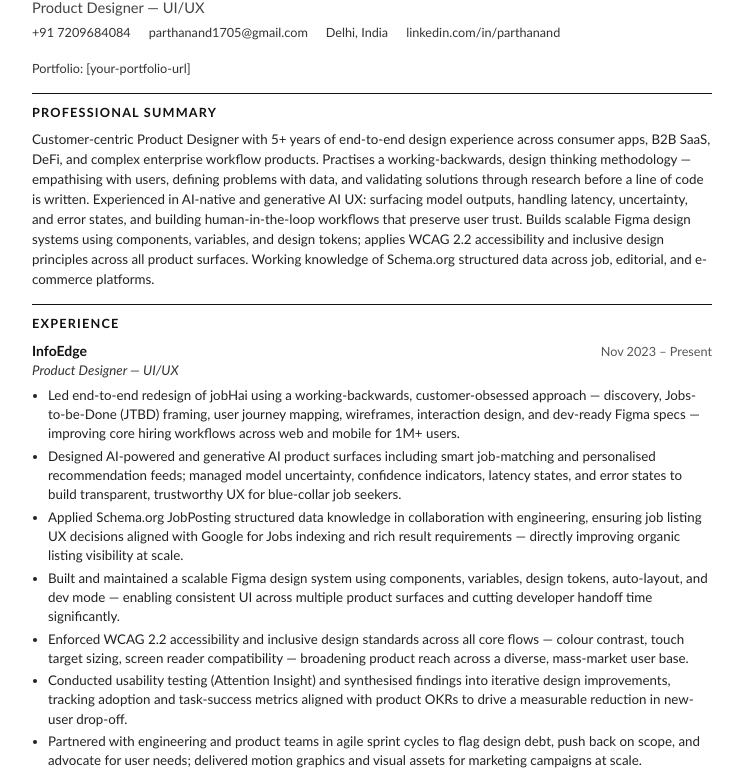
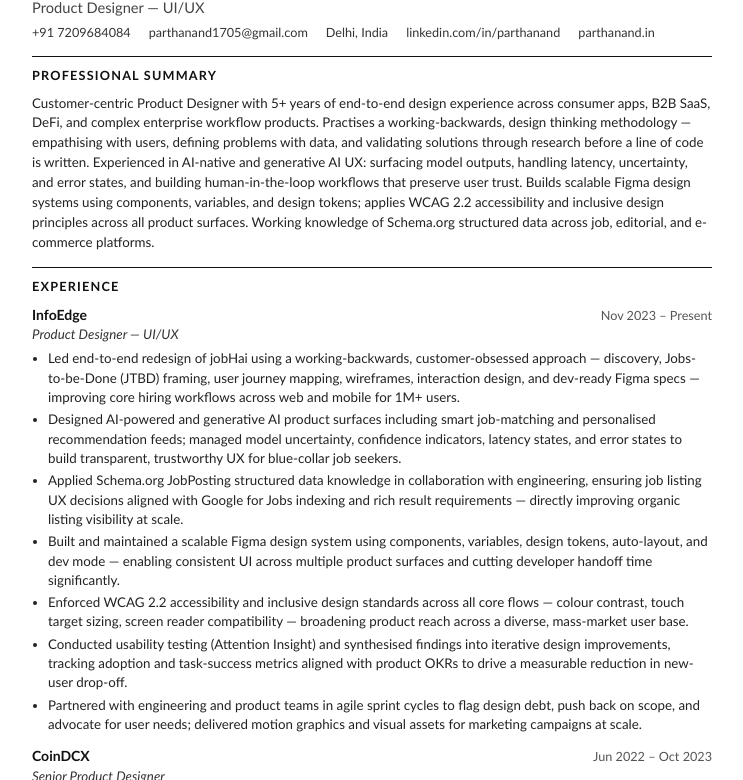
Before and after one commit to anandparth/Resume, a plain HTML site: page resume_bccl.html in a window 1280 px wide. Shown: the part 84-864 px from the top of the page, without its empty margins (268-1011 px from the left). Drawn offline with Linux system fonts and the light colour scheme.

Commit message:
Add portfolio URL: parthanand.in

```diff
--- a/resume_bccl.html
+++ b/resume_bccl.html
@@ -55,7 +55,7 @@
       <a href="mailto:parthanand1705@gmail.com">parthanand1705@gmail.com</a>
       <span>Delhi, India</span>
       <a href="https://linkedin.com/in/parthanand"  target="_blank">linkedin.com/in/parthanand</a>
-      <span>Portfolio: [your-portfolio-url]</span>
+      <a href="https://parthanand.in" target="_blank">parthanand.in</a>
     </div>
   </div>
 
```
Also changed, not shown: 1 other file.
